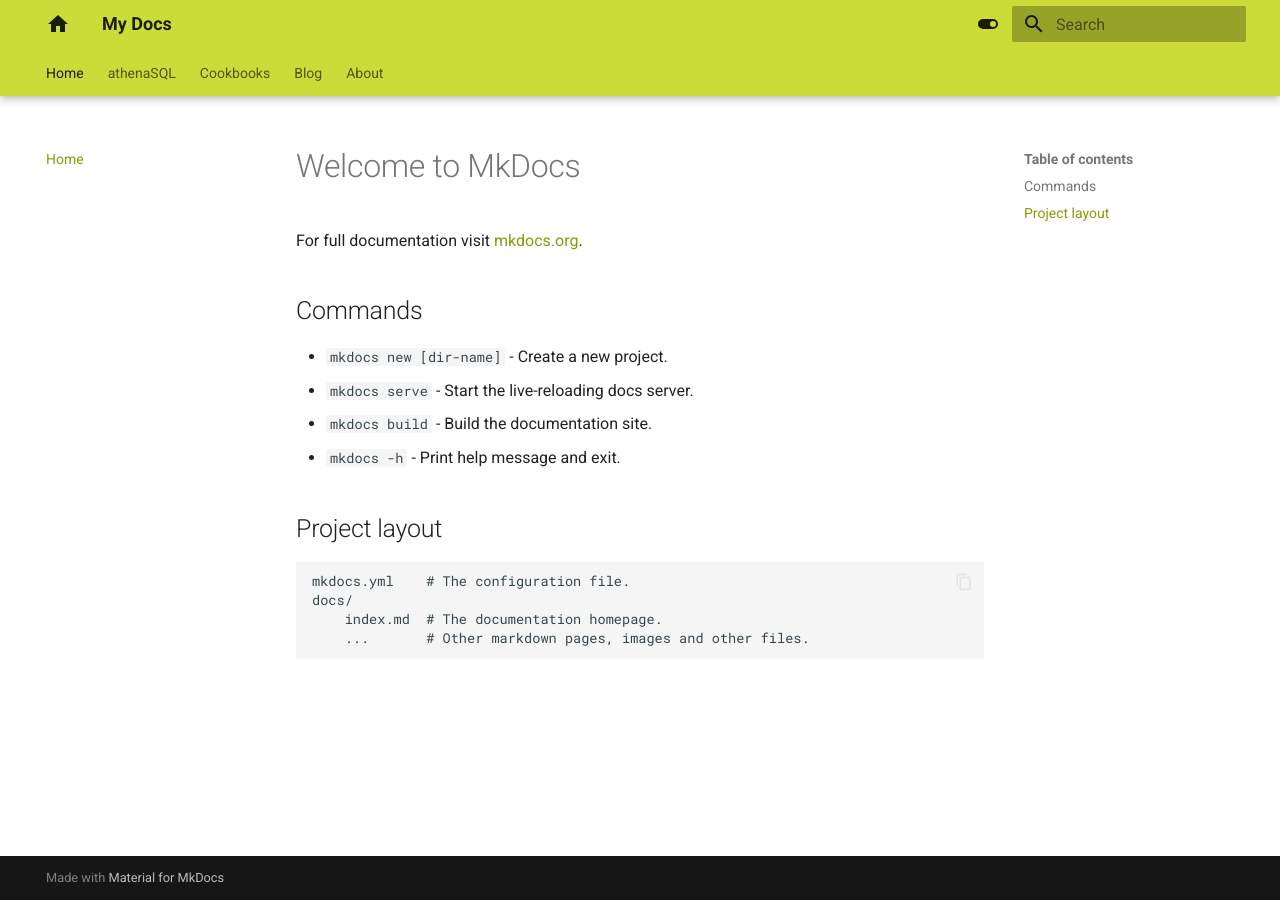
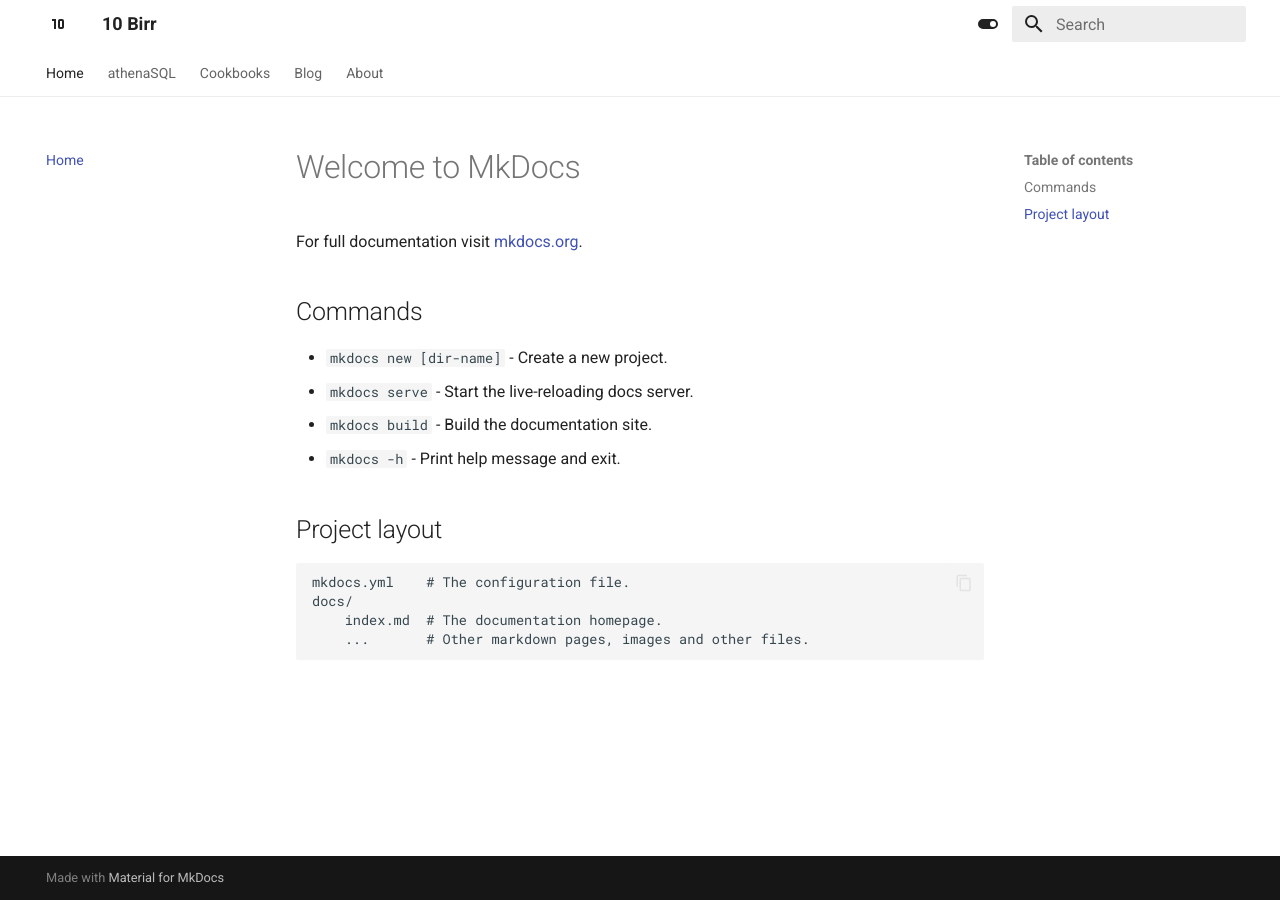
Before and after one commit to nabilseid/nabilseid.github.io, an MkDocs documentation site: the page built from docs/index.md, in a window 1280 px wide. Built offline with MkDocs 1.6.1 and Material for MkDocs 9.7.7, drawn with Linux system fonts in a browser that asks for light colours.

Commit message:
Update config

```diff
--- a/mkdocs.yml
+++ b/mkdocs.yml
@@ -1,11 +1,10 @@
-site_name: My Docs
+site_name: 10 Birr
 
 # Theme
 theme:
   name: material
   features:
     - navigation.tabs
-    - navigation.tabs.sticky
     - navigation.sections
     - navigation.path
     - navigation.indexes
@@ -17,22 +16,21 @@ theme:
     - content.code.select
     - content.code.annotate
 
-
   palette:
-    - scheme: default
-      primary: lime
-      accent: lime
+    - media: "(prefers-color-scheme: light)" # Light mode
+      scheme: default
+      primary: white
       toggle:
         icon: material/toggle-switch
-        name: Switch to dark mode
-    - scheme: slate
-      primary: lime
-      accent: lime
+        name: Switch to light mode
+    - media: "(prefers-color-scheme: dark)" # Dark mode
+      scheme: slate
+      primary: black
       toggle:
         icon: material/toggle-switch-off-outline
-        name: Switch to light mode
+        name: Switch to dark mode
   icon:
-    logo: material/home
+    logo: material/numeric-10
 
 nav:
   - Home: index.md
```
Also changed, not shown: 1 other file.
